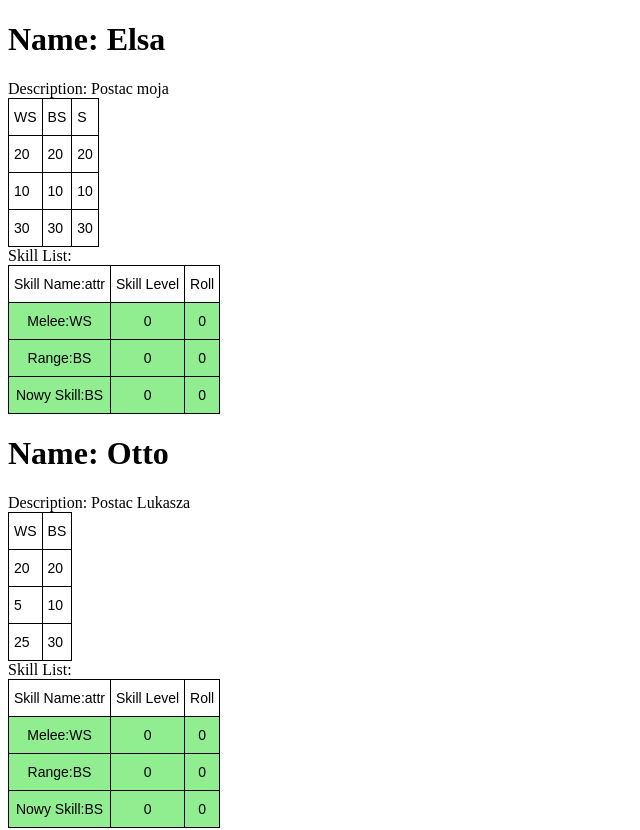
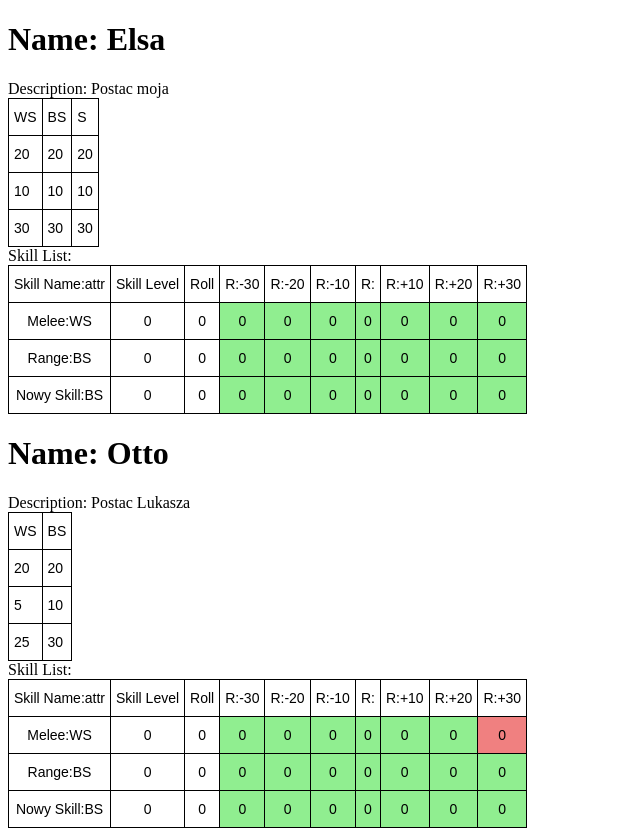
Before and after one commit to hiddenratel/angular-hcdvlt, an Angular app: page / in a window 1280 px wide. Shown: the top 830 px of the page, without its empty margins (0-640 px from the left). Built offline with nearby package versions, Linux system fonts and the light colour scheme.

Commit message:
2 files modified

```diff
--- a/src/app/char-skills.component.html
+++ b/src/app/char-skills.component.html
@@ -3,10 +3,24 @@
     <th>Skill Name:attr</th>
     <th>Skill Level</th>
     <th>Roll</th>
+    <th>R:-30</th>
+    <th>R:-20</th>
+    <th>R:-10</th>
+    <th>R:</th>
+    <th>R:+10</th>
+    <th>R:+20</th>
+    <th>R:+30</th>
   </tr>
   <tr *ngFor="let skill of skills">
-    <th class={{getCssClass(skill)}}>{{skill.name}}:{{skill.attrKey}}</th>
-    <th class={{getCssClass(skill)}}>{{skill.level}}</th>
-    <th class={{getCssClass(skill)}} (click)="onRoll(skill)">{{skill.roll}}</th>
+    <th >{{skill.name}}:{{skill.attrKey}}</th>
+    <th >{{skill.level}}</th>
+    <th (click)="onRoll(skill)">{{skill.roll}}</th>
+    <th class={{getCssClass(skill,-30)}} (click)="onRoll(skill)">{{skill.roll}}</th>
+    <th class={{getCssClass(skill,-20)}} (click)="onRoll(skill)">{{skill.roll}}</th>
+    <th class={{getCssClass(skill,-10)}} (click)="onRoll(skill)">{{skill.roll}}</th>
+    <th class={{getCssClass(skill,0)}} (click)="onRoll(skill)">{{skill.roll}}</th>
+    <th class={{getCssClass(skill,10)}} (click)="onRoll(skill)">{{skill.roll}}</th>
+    <th class={{getCssClass(skill,20)}} (click)="onRoll(skill)">{{skill.roll}}</th>
+    <th class={{getCssClass(skill,30)}} (click)="onRoll(skill)">{{skill.roll}}</th>
   </tr>
 </table>
--- a/src/app/char-skills.component.ts
+++ b/src/app/char-skills.component.ts
@@ -17,11 +17,11 @@ export class CharSkillsComponent{
   onRoll(skill){
     skill.roll=randomIntFromInterval(0,100);
   }
-  getCssClass(skill:Skill){
+  getCssClass(skill:Skill,modifier){
     for(let attribute of this.attributes){
       if(attribute.key==skill.attrKey)
       {
-         if(attribute.currentValue>=skill.roll)
+         if(attribute.currentValue>=(skill.roll+modifier))
          return "tg-kd4e";
          else
          return "tg-mnhx";
```
